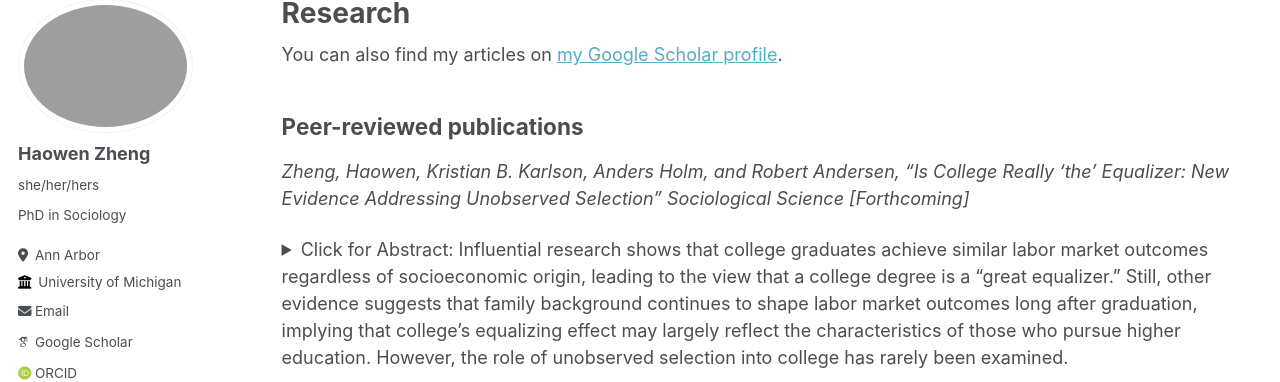
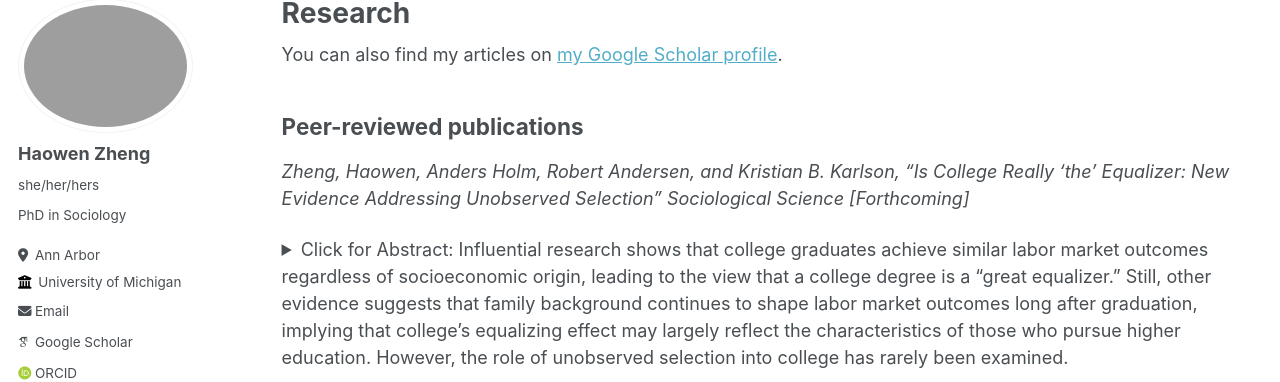
Before and after one commit to haowenzhg/haowenzhg.github.io, a Jekyll site: the page built from _pages/research.md, in a window 1280 px wide and 900 px high. Shown: the part 107-489 px from the top of the window. Built offline with Jekyll 4.4.1, drawn with Linux system fonts in a browser that asks for light colours; some web fonts are replaced.

```diff
--- a/_pages/research.md
+++ b/_pages/research.md
@@ -13,7 +13,7 @@ author_profile: true
 
 ## Peer-reviewed publications
 
-_Zheng, Haowen, Kristian B. Karlson, Anders Holm, and Robert Andersen, “Is College Really ‘the’ Equalizer: New Evidence Addressing Unobserved Selection” Sociological Science [Forthcoming]_
+_Zheng, Haowen, Anders Holm, Robert Andersen, and Kristian B. Karlson, “Is College Really ‘the’ Equalizer: New Evidence Addressing Unobserved Selection” Sociological Science [Forthcoming]_
 <details>
 
 <summary> Click for Abstract: Influential research shows that college graduates achieve similar labor market outcomes regardless of socioeconomic origin, leading to the view that a college degree is a “great equalizer.” Still, other evidence suggests that family background continues to shape labor market outcomes long after graduation, implying that college’s equalizing effect may largely reflect the characteristics of those who pursue higher education. However, the role of unobserved selection into college has rarely been examined. </summary> After formally illustrating how this unobserved selection can bias estimates of the college effect, we present new analyses that correct for this bias using an instrumental-variable approach on white male respondents in the 1979 cohort of the National Longitudinal Survey of Youth. The selection-corrected results suggest that intergenerational mobility is similar among college graduates and nongraduates. Although college yields substantial returns for all, these returns do not differ by family background. We conclude that for higher education to serve as a true equalizer, it must become both less selective and more accessible to students from disadvantaged backgrounds.
```
